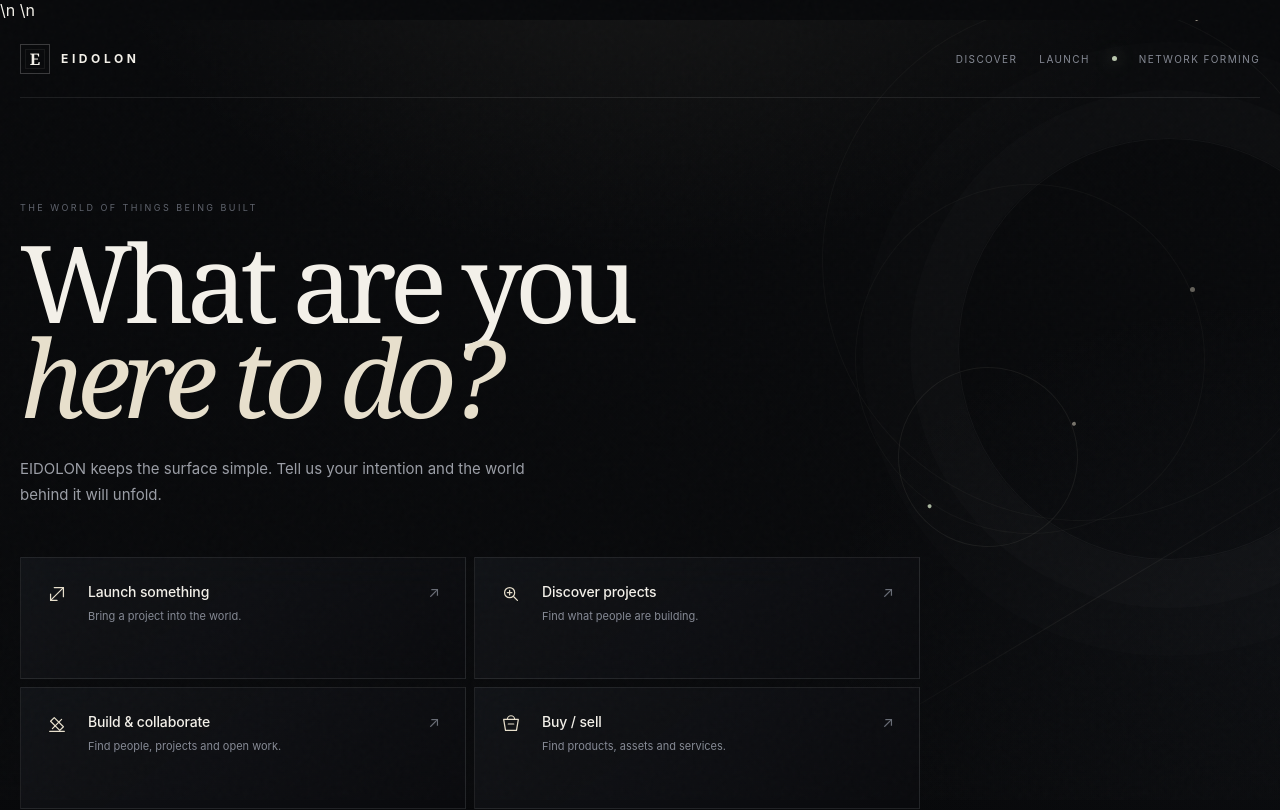
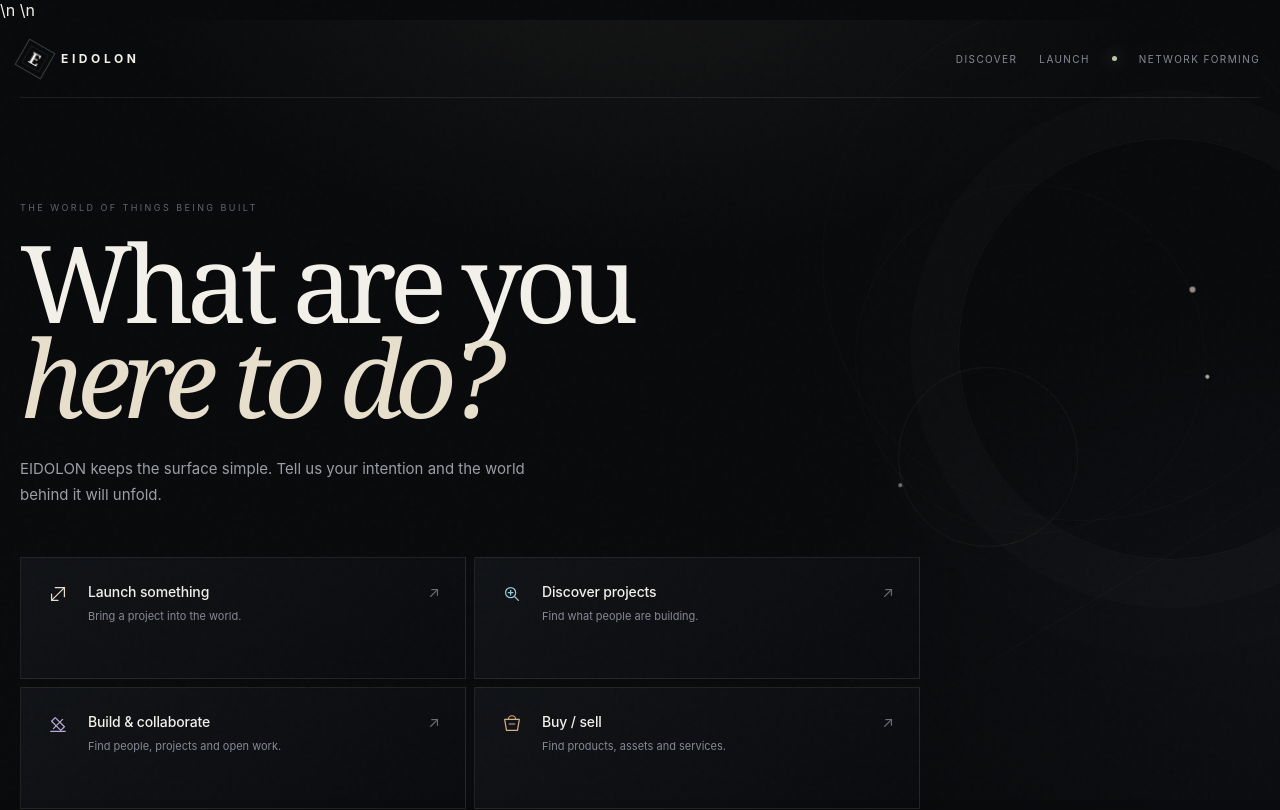
Before and after one commit to saalax4721x-coder/EIDOLON, a Next.js app: page / in a window 1280 px wide. Shown: the top 810 px of the page. Built offline with nearby package versions, Linux system fonts and the light colour scheme.

Commit message:
feat: establish Eidolon motion and signal color language

```diff
--- a/app/globals.css
+++ b/app/globals.css
@@ -238,3 +238,52 @@ button:focus-visible,a:focus-visible,input:focus-visible,textarea:focus-visible{
 .account-project-meta{display:flex;align-items:center;gap:14px;align-self:center;white-space:nowrap;font-size:9px;letter-spacing:.13em;color:var(--muted,#8b8b8b)}
 .account-project-meta b{font-size:18px;color:var(--text,#f3f0e8)}
 @media (max-width:700px){.account-projects{width:min(100% - 28px,1120px);margin-bottom:56px}.account-project{display:block;padding:20px}.account-project-meta{margin-top:18px;justify-content:space-between}.account-project h2{font-size:21px}}
+
+
+/* EIDOLON visual language: motion, signal color and iconography */
+:root{
+  --launch:#e7dfcc;
+  --discover:#9bc9d8;
+  --build:#b9a8d8;
+  --commerce:#d4ae83;
+  --fund:#c6d7a5;
+  --use:#9fb7d8;
+  --danger:#c99d92;
+}
+.intent-mark{display:grid;place-items:center;flex:0 0 24px;transition:transform .35s cubic-bezier(.2,.8,.2,1),filter .35s}
+.intent-card:hover .intent-mark{transform:translateY(-2px) scale(1.08)}
+.intent-mark-launch{color:var(--launch)}.intent-mark-discover{color:var(--discover)}.intent-mark-build{color:var(--build)}
+.intent-mark-commerce{color:var(--commerce)}.intent-mark-fund{color:var(--fund)}.intent-mark-use{color:var(--use)}
+.intent-card:after{content:"";position:absolute;left:0;top:0;width:2px;height:100%;background:currentColor;transform:scaleY(0);transform-origin:bottom;transition:transform .35s ease}
+.intent-card:hover:after,.intent-card.selected:after{transform:scaleY(1)}
+.intent-card:has(.intent-mark-launch){--intent-color:var(--launch)}
+.intent-card:has(.intent-mark-discover){--intent-color:var(--discover)}
+.intent-card:has(.intent-mark-build){--intent-color:var(--build)}
+.intent-card:has(.intent-mark-commerce){--intent-color:var(--commerce)}
+.intent-card:has(.intent-mark-fund){--intent-color:var(--fund)}
+.intent-card:has(.intent-mark-use){--intent-color:var(--use)}
+.intent-card:after{color:var(--intent-color)}
+.hero-atmosphere .hero-orbit{animation:eidolon-orbit 24s linear infinite}
+.hero-atmosphere .orbit-b{animation-duration:17s;animation-direction:reverse}
+.hero-atmosphere .orbit-c{animation-duration:11s}
+.hero-node{animation:eidolon-pulse 3.8s ease-in-out infinite}
+.node-b{animation-delay:1.4s}
+.hero-axis{animation:eidolon-scan 8s ease-in-out infinite}
+.project-card,.intent-card,.identity-card,.economy-console,.connector-card,.help-grid>a{
+  animation:eidolon-rise .65s cubic-bezier(.2,.7,.2,1) both;
+}
+.project-card:nth-child(2),.intent-card:nth-child(2){animation-delay:.06s}
+.project-card:nth-child(3),.intent-card:nth-child(3){animation-delay:.12s}
+.project-card:nth-child(4),.intent-card:nth-child(4){animation-delay:.18s}
+.primary{position:relative;overflow:hidden}
+.primary:after{content:"";position:absolute;inset:0;background:linear-gradient(105deg,transparent 35%,rgba(255,255,255,.28),transparent 65%);transform:translateX(-130%);animation:eidolon-sheen 5s ease-in-out infinite}
+.brand-glyph{animation:eidolon-glyph 7s ease-in-out infinite}
+@keyframes eidolon-rise{from{opacity:0;transform:translateY(10px)}to{opacity:1;transform:translateY(0)}}
+@keyframes eidolon-orbit{to{transform:rotate(342deg)}}
+@keyframes eidolon-pulse{0%,100%{opacity:.2;transform:scale(.85)}50%{opacity:.7;transform:scale(1.2)}}
+@keyframes eidolon-scan{0%,100%{opacity:.18;transform:rotate(-31deg) translateX(-30px)}50%{opacity:.6;transform:rotate(-31deg) translateX(30px)}}
+@keyframes eidolon-sheen{0%,65%{transform:translateX(-130%)}82%,100%{transform:translateX(130%)}}
+@keyframes eidolon-glyph{0%,100%{transform:rotate(0deg)}50%{transform:rotate(90deg)}}
+@media(prefers-reduced-motion:reduce){
+  .hero-atmosphere .hero-orbit,.hero-node,.hero-axis,.project-card,.intent-card,.identity-card,.economy-console,.connector-card,.help-grid>a,.primary:after,.brand-glyph{animation:none!important}
+}
```
